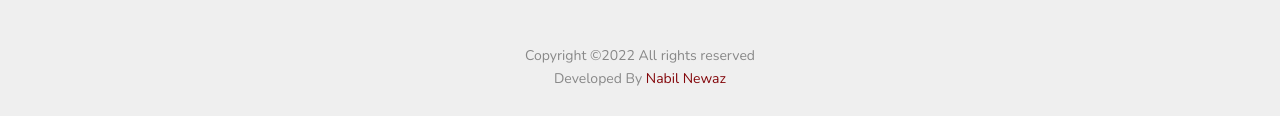
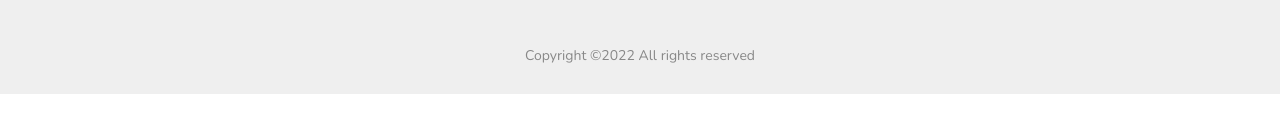
Before and after one commit to NabilNewaz/MotoTVWebsite, a plain HTML site: page index.html in a window 1280 px wide. Shown: the part 5412-5528 px from the top of the page. After the commit the page ends 5506 px from the top, so only its background shows below. Drawn offline with nearby package versions, Linux system fonts and the light colour scheme; a script that the page names is missing; files whose address does not match are found by name.

Commit message:
Update index.html

```diff
--- a/index.html
+++ b/index.html
@@ -632,7 +632,7 @@ hs.src = ('../s10.histats.com/js15_as.js');
         <div class="col-12 text-center">
           <p>
             <!-- Link back to Colorlib can't be removed. Template is licensed under CC BY 3.0. -->
-                Copyright &copy;<script>document.write(new Date().getFullYear());</script> All rights reserved<br>Developed By <a href="https://nabilnewaz.com" target="_blank" >Nabil Newaz</a>
+                Copyright &copy;<script>document.write(new Date().getFullYear());</script> All rights reserved
                 <!-- Link back to Colorlib can't be removed. Template is licensed under CC BY 3.0. --></p>
 
         </div>
```
